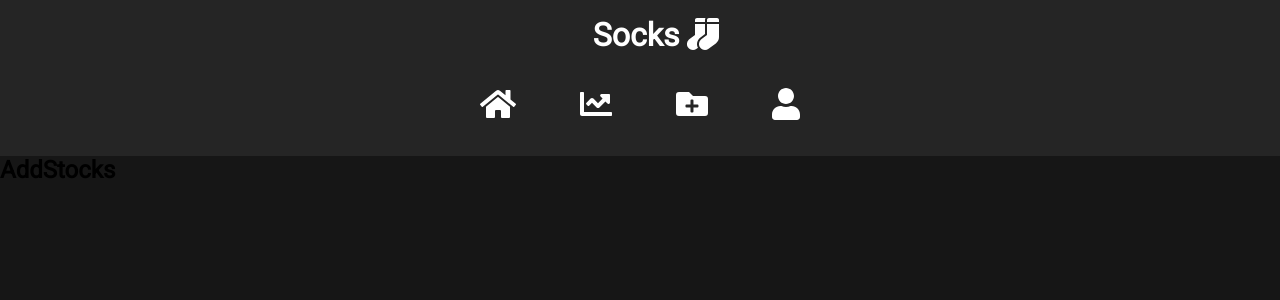
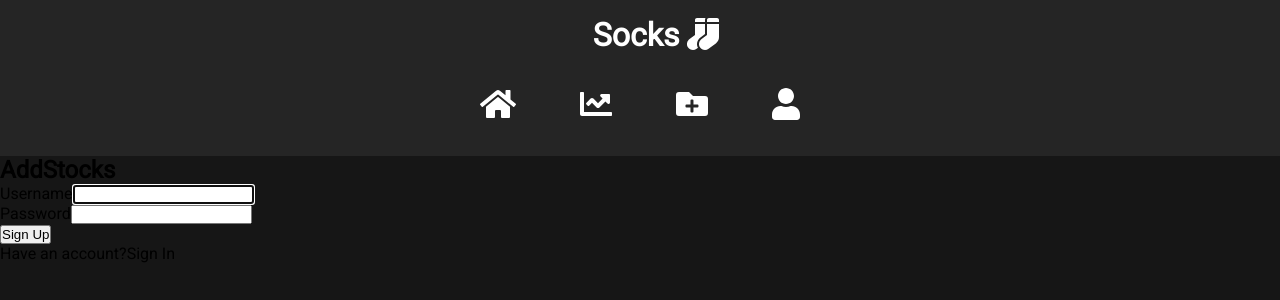
Before and after one commit to ashley-ag/Socks, a React (Create React App) app in the folder client/: page /addstocks in a window 1280 px wide. Shown: the top 300 px of the page. Built offline with nearby package versions, Linux system fonts and the light colour scheme; no server answers.

Commit message:
finalized adding firebase for login authentication

```diff
--- a/client/package.json
+++ b/client/package.json
@@ -8,6 +8,7 @@
     "@fortawesome/free-solid-svg-icons": "^5.15.3",
     "@fortawesome/react-fontawesome": "^0.1.14",
     "chart.js": "^3.2.1",
+    "firebase": "^8.6.1",
     "framer-motion": "^4.1.16",
     "react": "^16.6.3",
     "react-chartjs-2": "^3.0.3",
--- a/client/src/App.js
+++ b/client/src/App.js
@@ -2,12 +2,14 @@
 import Home from "./pages/Home";
 import Markets from "./pages/Markets";
 import AddStocks from "./pages/AddStocks";
-import Login from "./pages/Login";
+// import Login from "./pages/Login";
 import StockDetail from "./pages/StockDetail";
 import Nav from "./components/Nav";
 import GlobalStyle from "./components/GlobalStyle";
 import { Switch, Route } from "react-router-dom";
 import fire from './firebase';
+import Login from './components/Login';
+import Hero from './components/Hero';
 
 function App() {
   const [user, setUser] = useState('');
@@ -98,12 +100,32 @@
           <AddStocks />
         </Route>
         <Route path="/login">
-          <Login />
+
+
         </Route>
         <Route path="/:id">
           <StockDetail />
         </Route>
       </Switch>
+
+      {user ? (
+        <Hero
+          handleLogout={handleLogout}
+        />
+      ) : (
+        <Login
+            email={email}
+            setEmail={setEmail}
+            password={password}
+            setPassword={setPassword}
+            handleLogin={handleLogin}
+            handleSignup={handleSignup}
+            hasAccount={hasAccount}
+            setHasAccount={setHasAccount}
+            emailError={emailError}
+            passwordError={passwordError}
+          />
+      )}
     </div>
   );
 }
--- a/client/src/components/Hero.js
+++ b/client/src/components/Hero.js
@@ -0,0 +1,14 @@
+import React from 'react';
+
+const Hero = ({handleLogout}) => {
+    return(
+        <section className='hero'>
+            <nav>
+                <h2>Welcome</h2>
+                <button onClick={handleLogout}>Logout</button>
+            </nav>
+        </section>
+    );
+};
+
+export default Hero;
--- a/client/src/components/Login.js
+++ b/client/src/components/Login.js
@@ -1,9 +1,57 @@
 import React from 'react';
 
-const Login = () => {
+const Login = (props) => {
+    const {
+        email,
+        setEmail,
+        password,
+        setPassword,
+        handleLogin,
+        handleSignup,
+        hasAccount,
+        setHasAccount,
+        emailError,
+        passwordError,
+    } = props;
+
     return (
         <section className='login'>
-
+            <div className='loginContainer'>
+                <label>Username</label>
+                <input
+                type='text'
+                autoFocus
+                required
+                value={email}
+                onChange={(e) => setEmail(e.target.value)}
+                />
+                <p className='errorMsg'>{emailError}</p>
+                <label>Password</label>
+                <input
+                type='password'
+                required
+                value={password}
+                onChange={(e) => setPassword(e.target.value)}
+                />
+                <p className='errorMsg'>{passwordError}</p>
+                <div className='btnContainer'>
+                    {hasAccount ? (
+                        <>
+                            <button onClick={handleLogin}>Sign In</button>
+                            <p>Don't have an account?
+                                <span onClick={()=> setHasAccount(!hasAccount)}>Sign Up</span>
+                            </p>
+                        </>
+                    ) : (
+                        <>
+                            <button onClick={handleSignup}>Sign Up</button>
+                            <p>Have an account?
+                                <span onClick={()=> setHasAccount(!hasAccount)}>Sign In</span>
+                            </p>
+                        </>
+                    )}
+                </div>
+            </div>
         </section>
     )
 }
--- a/package.json
+++ b/package.json
@@ -22,6 +22,9 @@
   "dependencies": {
     "express": "^4.16.3",
     "firebase": "^8.6.1",
-    "if-env": "^1.0.4"
+    "if-env": "^1.0.4",
+    "react-dom": "^17.0.2",
+    "react-router-dom": "^5.2.0",
+    "react-scripts": "^4.0.3"
   }
 }
```
Also changed, not shown: 4 other files (tests, documents, lock files or other folders).
